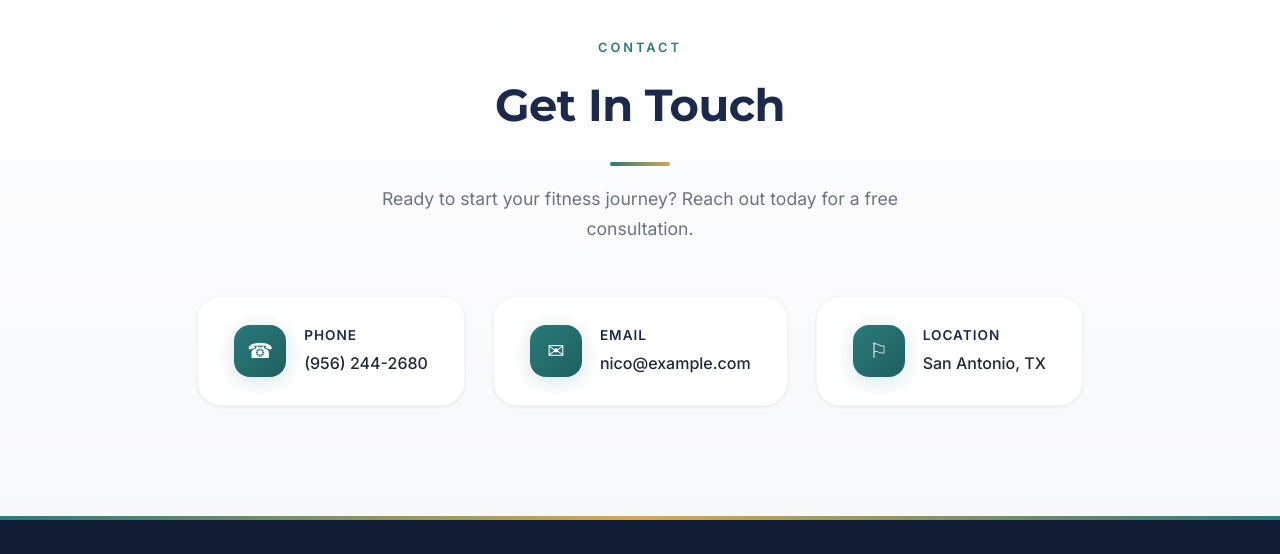
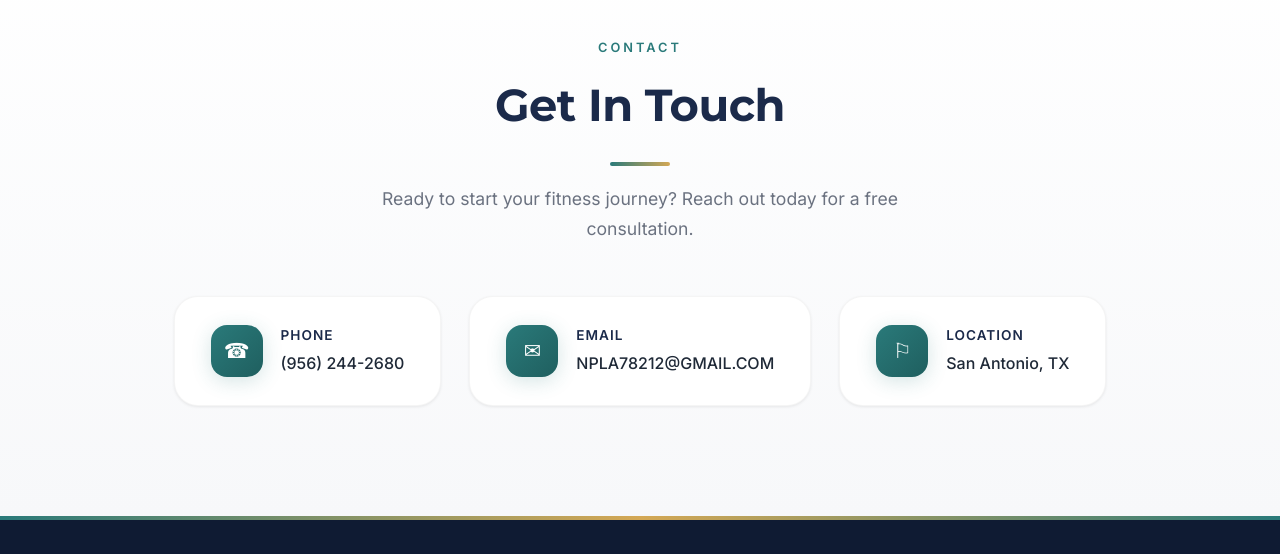
Before and after one commit to alexmbous/nico-padilla-fitness, a plain HTML site: page index.html in a window 1280 px wide. Shown: the part 4852-5406 px from the top of the page. Drawn offline with Linux system fonts and the light colour scheme.

Commit message:
Update contact email to NPLA78212@GMAIL.COM
Co-Authored-By: Claude Opus 4.6 (1M context) <noreply@anthropic.com>

```diff
--- a/index.html
+++ b/index.html
@@ -243,7 +243,7 @@
                     <div>
                         <strong>Email</strong>
                         <!-- TODO: Replace with Nico's actual email -->
-                        <a href="mailto:nico@example.com">nico@example.com</a>
+                        <a href="mailto:npla78212@gmail.com">NPLA78212@GMAIL.COM</a>
                     </div>
                 </div>
                 <div class="contact-item fade-in" style="transition-delay: 0.3s">
```
